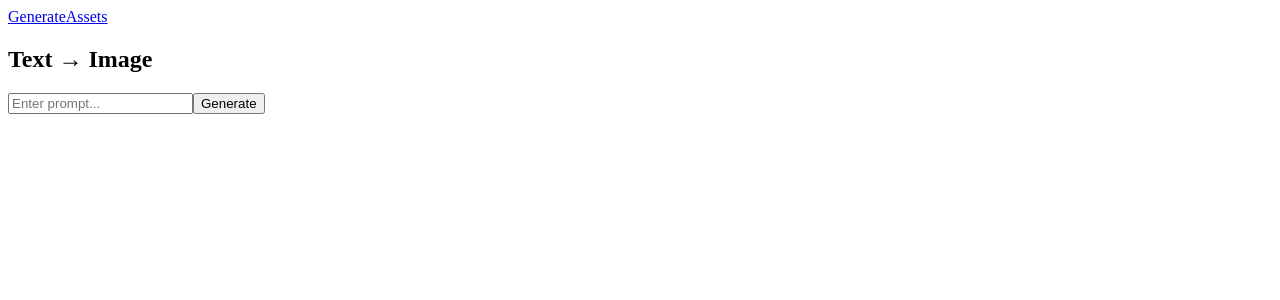
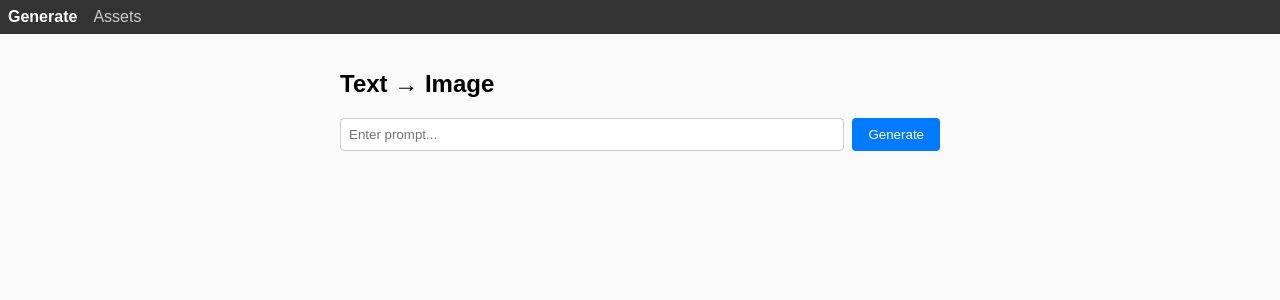
Before and after one commit to vprotsenko-git/Moondreams, a React (Vite) app: page /generate in a window 1280 px wide. Shown: the top 300 px of the page. Built offline with nearby package versions, Linux system fonts and the light colour scheme.

Commit message:
Update App.css

```diff
--- a/src/App.css
+++ b/src/App.css
@@ -1,28 +1,66 @@
-.tabs {
+body,html,#root {
+  margin: 0; padding: 0; height: 100%;
+  font-family: sans-serif; background: #fafafa;
+}
+
+.navbar {
   display: flex;
-  gap: 1rem;
+  background: #333;
+  padding: 0.5rem;
+}
+
+.nav-item {
+  color: #ccc;
+  margin-right: 1rem;
+  text-decoration: none;
+}
+
+.nav-item.active {
+  color: #fff;
+  font-weight: bold;
+}
+
+.main {
+  padding: 1rem;
+}
+
+.generate-page, .assets-page {
+  max-width: 600px;
+  margin: 0 auto;
+}
+
+.ctrl {
+  display: flex;
+  gap: 0.5rem;
   margin-bottom: 1rem;
 }
 
-.tabs button {
+.ctrl input {
+  flex: 1;
+  padding: 0.5rem;
+  border: 1px solid #ccc;
+  border-radius: 4px;
+}
+
+.ctrl button {
   padding: 0.5rem 1rem;
   border: none;
-  background: #eee;
+  background: #007bff;
+  color: #fff;
+  border-radius: 4px;
   cursor: pointer;
-  border-radius: 4px;
-  font-weight: bold;
 }
 
-.tabs button.active {
-  background: #007bff;
-  color: white;
+.result {
+  max-width: 100%;
+  border-radius: 4px;
+  box-shadow: 0 2px 6px rgba(0,0,0,0.1);
 }
 
 .assets-grid {
   display: grid;
-  grid-template-columns: repeat(auto-fit, minmax(150px,1fr));
-  gap: 1rem;
-  margin-top: 1rem;
+  grid-template-columns: repeat(auto-fit,minmax(150px,1fr));
+  gap: 0.5rem;
 }
 
 .asset-item {
```
